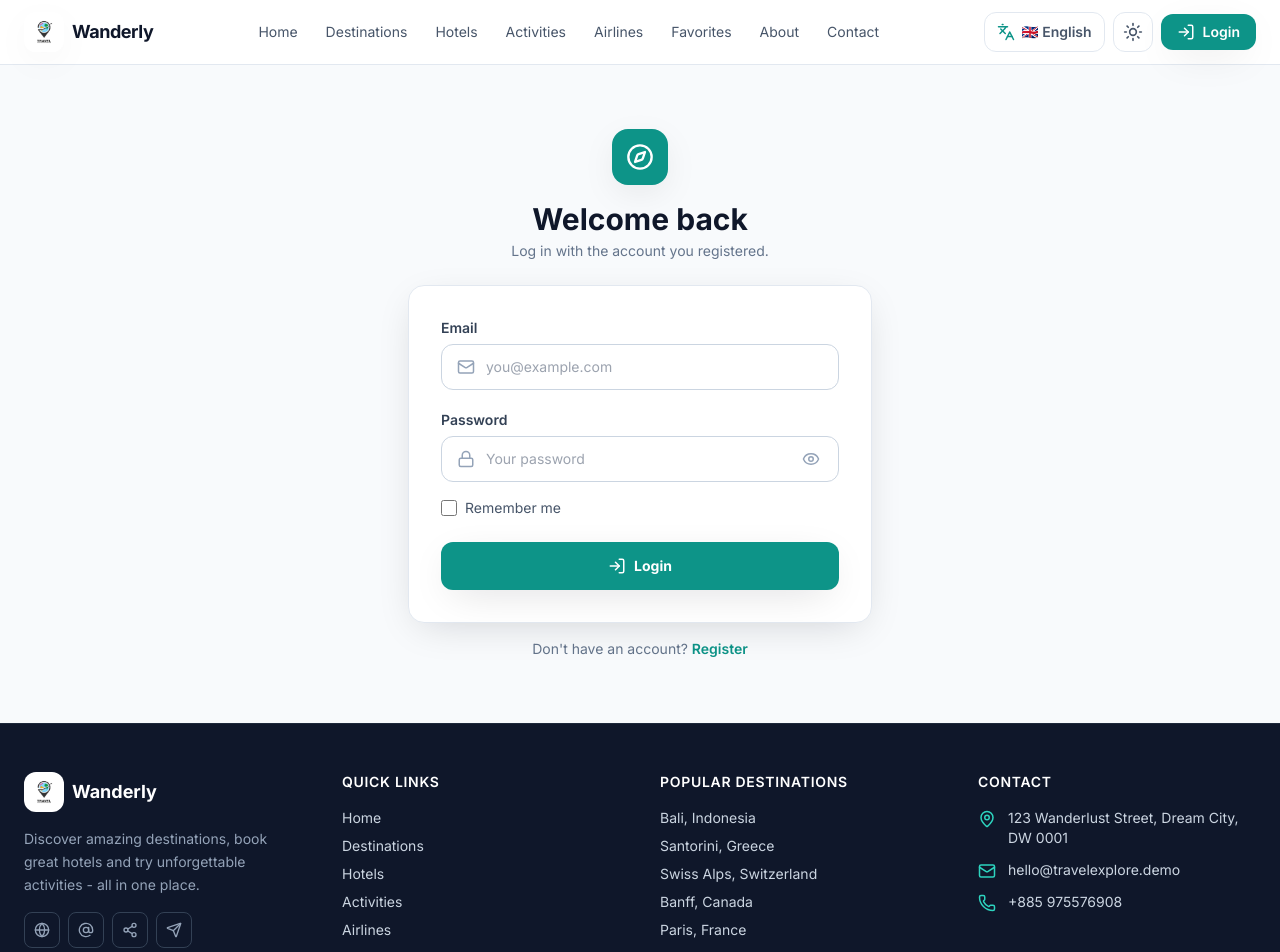
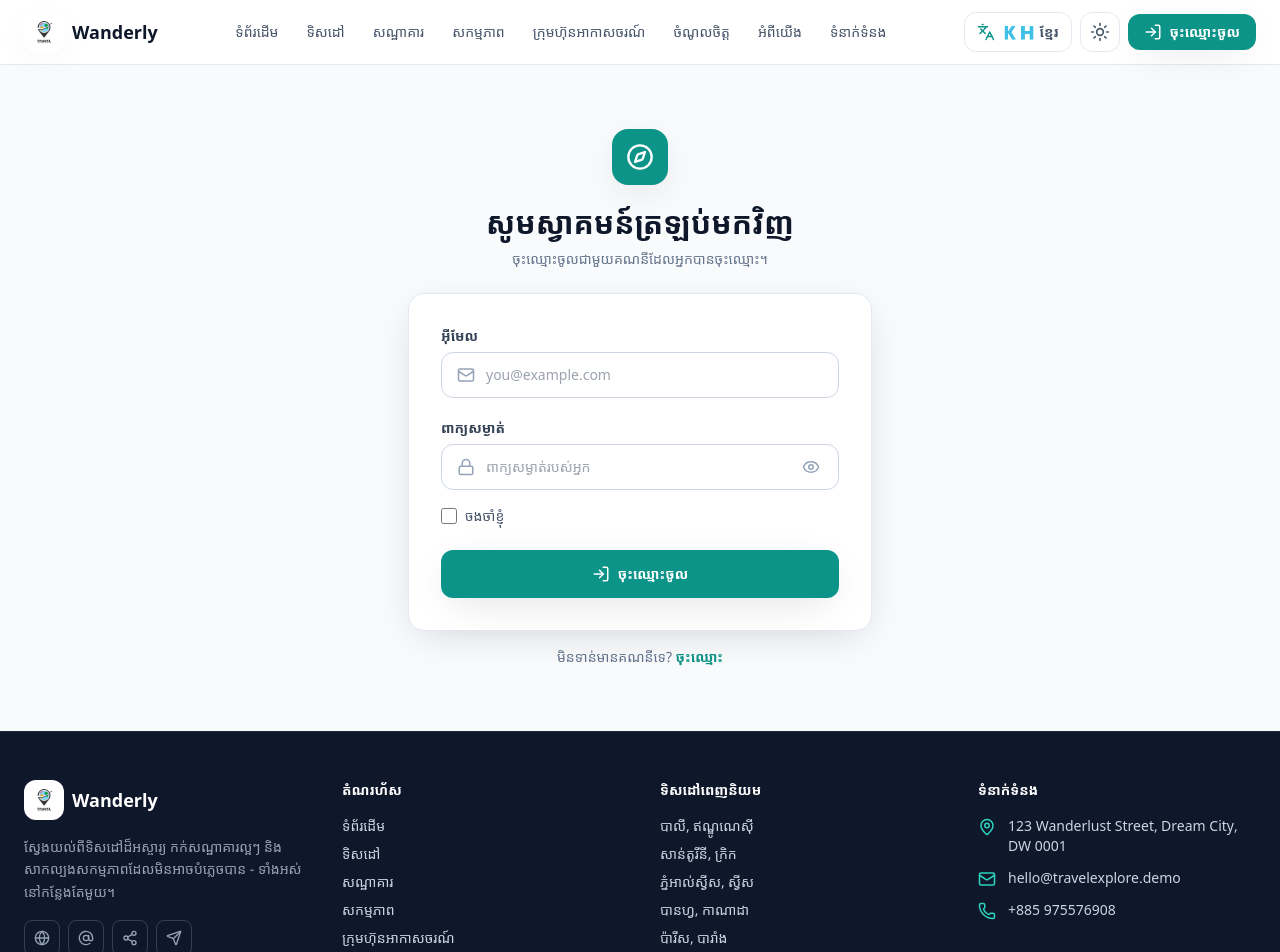
Before and after one commit to SetVanneng/Etec-travel-frontend-project, a Vue app: page /login in a window 1280 px wide. Shown: the top 952 px of the page. Built offline with nearby package versions, Linux system fonts and the light colour scheme; a web font is replaced by a local one.

Commit message:
default lang

```diff
--- a/index.html
+++ b/index.html
@@ -1,5 +1,5 @@
 <!doctype html>
-<html lang="en">
+<html lang="km">
   <head>
     <meta charset="UTF-8" />
     <link rel="icon" type="image/jpeg" href="/logo.jpg" />
@@ -27,7 +27,7 @@
       var savedLocale = localStorage.getItem('language') || localStorage.getItem('locale')
       if (savedLocale === 'kh') savedLocale = 'km' // legacy value migration
       document.documentElement.lang =
-        savedLocale === 'en' || savedLocale === 'km' ? savedLocale : 'en'
+        savedLocale === 'en' || savedLocale === 'km' ? savedLocale : 'km'
     </script>
   </head>
   <body>
--- a/src/data/activities.ts
+++ b/src/data/activities.ts
@@ -45,7 +45,7 @@ export const activities: Activity[] = [
     price: 85,
     duration: localized('8 hours', '៨ ម៉ោង'),
     rating: 4.9,
-    image: 'https://images.unsplash.com/photo-1551632811-561732d1e306?auto=format&fit=crop&w=900&q=80',
+    image: 'https://images.unsplash.com/photo-1589305449003-94c2d4b7010f?auto=format&fit=crop&w=900&q=80',
     description: localized(
       'A guided full-day hike through alpine meadows with panoramic views of the Matterhorn. Includes a mountain guide and packed lunch.',
       'ការឡើងភ្នំពេញមួយថ្ងៃដែលមានមគ្គុទេសក៍ ឆ្លងកាត់វាលស្មៅភ្នំអាល់ ជាមួយទិដ្ឋភាពប៉ាណូរ៉ាម៉ានៃភ្នំម៉ាត់តឺហន។ រួមមានមគ្គុទេសក៍ភ្នំ និងអាហារថ្ងៃត្រង់កញ្ចប់។'
@@ -423,7 +423,7 @@ export const activities: Activity[] = [
     price: 75,
     duration: localized('6 hours', '៦ ម៉ោង'),
     rating: 4.8,
-    image: 'https://images.unsplash.com/photo-1441974231531-c6227db76b6e?auto=format&fit=crop&w=900&q=80',
+    image: 'https://images.unsplash.com/photo-1518709268805-4e9042af9f23?auto=format&fit=crop&w=900&q=80',
     description: localized(
       'A pre-dawn trek up an active volcano to watch sunrise over Mount Agung, with breakfast cooked by volcanic steam.',
       'ដំណើរឡើងភ្នំមុនថ្ងៃរះលើភ្នំភ្លើងសកម្ម ដើម្បីមើលថ្ងៃរះលើភ្នំអាហ្គុង ជាមួយអាហារពេលព្រឹកដែលចម្អិនដោយចំហាយក្តៅភ្នំភ្លើង។'
@@ -444,7 +444,7 @@ export const activities: Activity[] = [
     price: 55,
     duration: localized('3.5 hours', '៣ ម៉ោងកន្លះ'),
     rating: 4.8,
-    image: 'https://images.unsplash.com/photo-1541888946425-d81bb19240f5?auto=format&fit=crop&w=900&q=80',
+    image: 'https://images.unsplash.com/photo-1539020140153-e479b8c22e70?auto=format&fit=crop&w=900&q=80',
     description: localized(
       'Follow your senses through spice stalls and food carts of the medina, tasting tagine, mint tea and street sweets.',
       'ដើរតាមក្លិនក្រអូបកាត់តូបគ្រឿងទេស និងរទេះអាហារក្នុងមេឌីណា ភ្លក់តាហ្ស៊ីន តែជីអង្កាម និងបង្អែមតាមដងផ្លូវ។'
@@ -465,7 +465,7 @@ export const activities: Activity[] = [
     price: 110,
     duration: localized('5 hours', '៥ ម៉ោង'),
     rating: 4.9,
-    image: 'https://images.unsplash.com/photo-1478131143081-80f7f84ca84d?auto=format&fit=crop&w=900&q=80',
+    image: 'https://images.unsplash.com/photo-1468413253725-0d5181091126?auto=format&fit=crop&w=900&q=80',
     description: localized(
       'Cruise Lake Wakatipu, ride the Skyline gondola up Bob\'s Peak, then race a gravity luge down the mountain with alpine views.',
       'ជិះទូកបឹងវ៉ាកាទីពូ ជិះហ្គុនដូឡាស្កាយឡាញឡើងភ្នំបបសភីក បន្ទាប់មករត់ប្រណាំងល្វូជចុះពីលើភ្នំជាមួយទិដ្ឋភាពភ្នំអាល់។'
@@ -549,7 +549,7 @@ export const activities: Activity[] = [
     price: 140,
     duration: localized('7 hours', '៧ ម៉ោង'),
     rating: 4.9,
-    image: 'https://images.unsplash.com/photo-1551632811-561732d1e306?auto=format&fit=crop&w=900&q=80',
+    image: 'https://images.unsplash.com/photo-1506905925346-21bda4d32df4?auto=format&fit=crop&w=900&q=80',
     description: localized(
       'Hike the lesser-known trek to the Sun Gate for a first sunrise glimpse of Machu Picchu, surrounded by misty cloud forest.',
       'ឡើងផ្លូវតិចគេស្គាល់ទៅខ្លោងទ្វារព្រះអាទិត្យ សម្រាប់ការមើលឃើញម៉ាជូភីជូដំបូងនៅពេលថ្ងៃរះ ព័ទ្ធជុំវិញដោយព្រៃពពកដ៏អាប់ស្រអាប់។'
@@ -591,7 +591,7 @@ export const activities: Activity[] = [
     price: 130,
     duration: localized('3 hours', '៣ ម៉ោង'),
     rating: 4.8,
-    image: 'https://images.unsplash.com/photo-1544551763-46a013bb70d5?auto=format&fit=crop&w=900&q=80',
+    image: 'https://images.unsplash.com/photo-1498623116890-37e912163d5d?auto=format&fit=crop&w=900&q=80',
     description: localized(
       'Set out from the whale capital of Hermanus to glimpse southern right whales, dolphins and seals along the Cape coast.',
       'ចេញដំណើរពីរាជធានីត្រីបាឡែនហឺម៉ាណូស ដើម្បីមើលត្រីបាឡែនខាងស្តាំខាងត្បូង ផ្សោត និងត្រានៅតាមឆ្នេរខេប។'
@@ -612,7 +612,7 @@ export const activities: Activity[] = [
     price: 180,
     duration: localized('2 days', '២ ថ្ងៃ'),
     rating: 4.8,
-    image: 'https://images.unsplash.com/photo-1507525428034-b723cf961d3e?auto=format&fit=crop&w=900&q=80',
+    image: 'https://images.unsplash.com/photo-1545249390-6bdfa286032f?auto=format&fit=crop&w=900&q=80',
     description: localized(
       'Sleep on a junk boat among limestone karsts, kayak through hidden lagoons and visit a floating fishing village.',
       'គេងលើទូកជុងក្នុងចំណោមកំពូលថ្មកំបោរ ជិះកាយ៉ាកកាត់វាលបឹងលាក់កំបាំង និងទស្សនាភូមិនេសាទអណ្តែតទឹក។'
--- a/src/i18n/index.ts
+++ b/src/i18n/index.ts
@@ -4,7 +4,7 @@
 // bilingual system (English + Khmer).
 //
 // - Messages live in src/locales/en.json and src/locales/km.json.
-// - English is the default language.
+// - Khmer is the default language.
 // - The active language is persisted in localStorage under the key language.
 // - A legacy key (locale) from the previous home-grown system is migrated
 //   automatically (its old value "kh" maps to "km").
@@ -25,19 +25,19 @@ const LEGACY_LOCALE_KEY = 'locale'
 
 /**
  * Resolve the language to use on first load.
- * Falls back to English unless the visitor previously chose Khmer.
+ * Defaults to Khmer unless the visitor previously chose English.
  */
 export function loadInitialLocale(): Locale {
   const saved = localStorage.getItem(LOCALE_STORAGE_KEY) ?? localStorage.getItem(LEGACY_LOCALE_KEY)
   if (saved === 'en' || saved === 'km') return saved
   // The old system stored Khmer under the value "kh".
   if (saved === 'kh') return 'km'
-  return 'en'
+  return 'km'
 }
 
 export const i18n = createI18n<false>({
   legacy: false,
   locale: loadInitialLocale(),
-  fallbackLocale: 'en',
+  fallbackLocale: 'km',
   messages: { en, km },
 })
```
